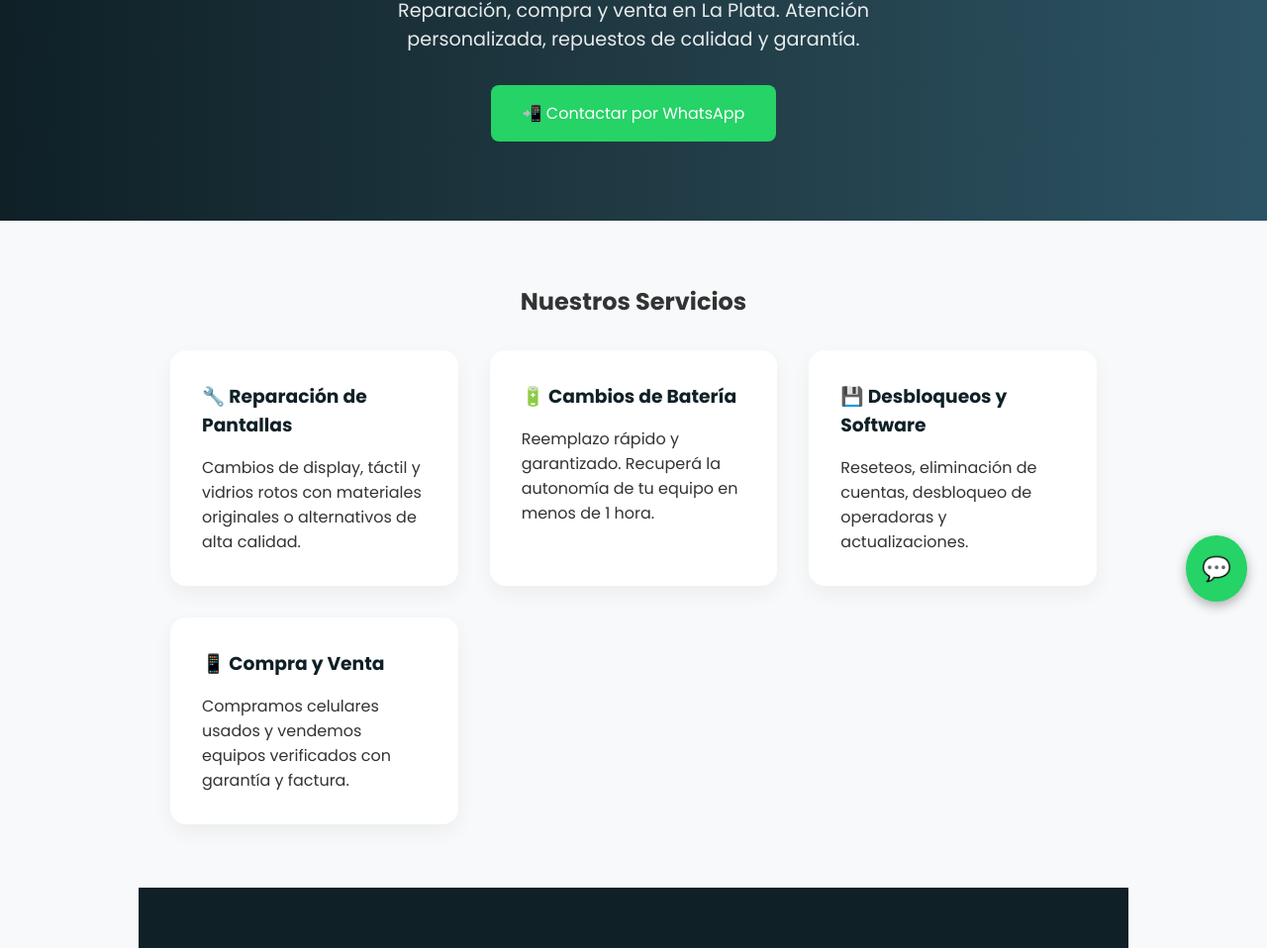
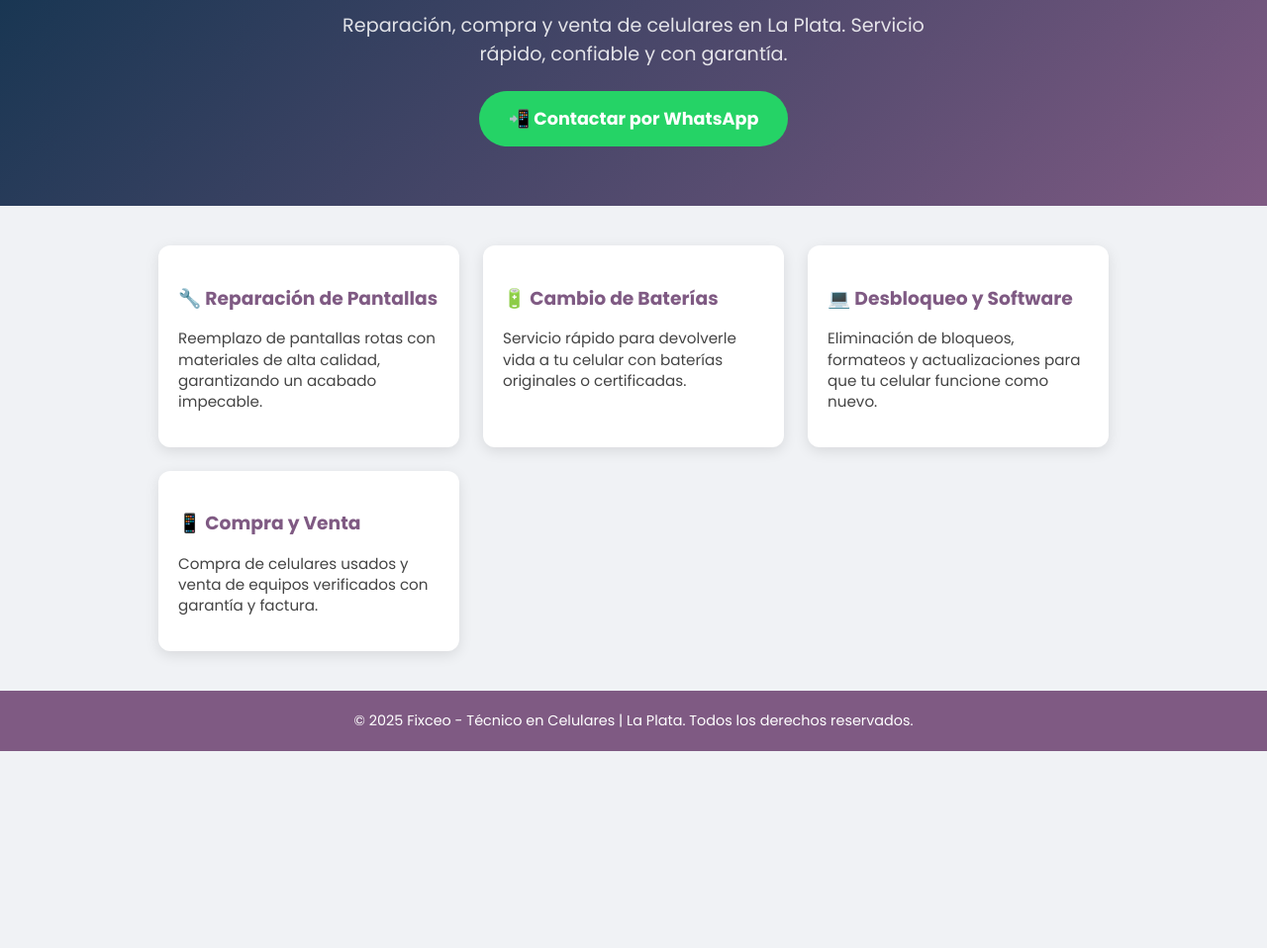
Before and after one commit to Fixceo/ezequiel-tecnico-celulares, a plain HTML site: page index.html in a window 1280 px wide. Shown: the part 172-1130 px from the top of the page at 99% size. After the commit the page ends 931 px from the top, so only its background shows below. Drawn offline with Linux system fonts and the light colour scheme.

Commit message:
Update index.html

```diff
--- a/index.html
+++ b/index.html
@@ -2,175 +2,131 @@
 <html lang="es">
 <head>
   <meta charset="UTF-8" />
-  <meta name="viewport" content="width=device-width, initial-scale=1.0" />
-  <title>Fixceo - Técnico en Celulares</title>
-  <link href="https://fonts.googleapis.com/css2?family=Poppins:wght@400;700&display=swap" rel="stylesheet">
+  <meta name="viewport" content="width=device-width, initial-scale=1" />
+  <title>Fixceo - Técnico en Celulares | La Plata</title>
+  <link href="https://fonts.googleapis.com/css2?family=Poppins:wght@400;700&display=swap" rel="stylesheet" />
   <style>
-    * {
-      margin: 0;
-      padding: 0;
-      box-sizing: border-box;
+    body {
+      margin: 0; padding: 0;
+      font-family: 'Poppins', sans-serif;
+      background: #f0f2f5;
+      color: #222;
     }
-
-    body {
-      font-family: 'Poppins', sans-serif;
-      background-color: #f8f9fa;
-      color: #333;
-    }
-
     header {
-      background: linear-gradient(to right, #0f2027, #203a43, #2c5364);
-      color: white;
-      padding: 5rem 2rem;
+      background: linear-gradient(135deg, #0d324d, #7f5a83);
+      color: #fff;
+      padding: 60px 20px;
       text-align: center;
     }
-
     header h1 {
       font-size: 3rem;
-      margin-bottom: 1rem;
+      margin-bottom: 0.3em;
     }
-
     header p {
       font-size: 1.2rem;
+      margin-bottom: 1.2em;
       max-width: 600px;
-      margin: auto;
-      opacity: 0.9;
+      margin-left: auto;
+      margin-right: auto;
+      opacity: 0.85;
     }
-
-    .btn {
+    .btn-whatsapp {
+      background-color: #25d366;
+      padding: 15px 30px;
+      color: white;
+      font-weight: 700;
+      border-radius: 50px;
+      text-decoration: none;
+      font-size: 1.1rem;
+      transition: background-color 0.3s ease;
       display: inline-block;
-      margin-top: 2rem;
-      padding: 1rem 2rem;
-      font-size: 1rem;
-      background-color: #25d366;
-      color: white;
-      text-decoration: none;
-      border-radius: 8px;
-      transition: background 0.3s ease;
     }
-
-    .btn:hover {
+    .btn-whatsapp:hover {
       background-color: #1ebe57;
     }
-
-    section {
-      padding: 4rem 2rem;
-      max-width: 1000px;
-      margin: auto;
+    main {
+      max-width: 960px;
+      margin: 40px auto;
+      padding: 0 20px;
     }
-
-    .services {
+    section.servicios {
       display: grid;
-      grid-template-columns: repeat(auto-fit, minmax(250px, 1fr));
-      gap: 2rem;
-      margin-top: 2rem;
+      grid-template-columns: repeat(auto-fit,minmax(280px,1fr));
+      gap: 24px;
+      margin-bottom: 40px;
     }
-
-    .service-card {
+    .card-servicio {
       background: white;
-      padding: 2rem;
-      border-radius: 16px;
-      box-shadow: 0 8px 20px rgba(0,0,0,0.05);
-      transition: transform 0.2s ease;
+      border-radius: 12px;
+      padding: 20px;
+      box-shadow: 0 4px 14px rgb(0 0 0 / 0.1);
+      transition: transform 0.3s ease, box-shadow 0.3s ease;
+      cursor: default;
     }
-
-    .service-card:hover {
-      transform: translateY(-6px);
+    .card-servicio:hover {
+      transform: translateY(-8px);
+      box-shadow: 0 10px 30px rgb(0 0 0 / 0.15);
     }
-
-    .service-card h3 {
-      margin-bottom: 1rem;
-      color: #0f2027;
+    .card-servicio h3 {
+      color: #7f5a83;
+      margin-bottom: 10px;
     }
-
-    .section-dark {
-      background-color: #0f2027;
+    .card-servicio p {
+      font-size: 0.95rem;
+      line-height: 1.4;
+      color: #444;
+    }
+    footer {
+      text-align: center;
+      padding: 20px;
+      background: #7f5a83;
       color: white;
-    }
-
-    .section-dark h2 {
-      color: #25d366;
-    }
-
-    .contact {
-      text-align: center;
-      font-size: 1.1rem;
-    }
-
-    .whatsapp-button {
-      position: fixed;
-      right: 20px;
-      bottom: 20px;
-      background: #25d366;
-      border-radius: 50%;
-      padding: 16px;
-      box-shadow: 0 4px 12px rgba(0,0,0,0.3);
-      font-size: 24px;
-      color: white;
-      text-decoration: none;
-      z-index: 1000;
-    }
-
-    footer {
-      background-color: #203a43;
-      color: #bbb;
-      text-align: center;
-      padding: 1rem;
       font-size: 0.9rem;
     }
-
     @media (max-width: 600px) {
       header h1 {
         font-size: 2rem;
       }
-
-      .btn {
-        font-size: 0.9rem;
-        padding: 0.8rem 1.5rem;
+      header p {
+        font-size: 1rem;
+      }
+      .btn-whatsapp {
+        font-size: 1rem;
+        padding: 12px 24px;
       }
     }
   </style>
 </head>
 <body>
-
   <header>
     <h1>Fixceo - Técnico en Celulares</h1>
-  <p>Reparación, compra y venta en La Plata. Atención personalizada, repuestos de calidad y garantía.</p>
-  <a href="https://wa.me/5492215665926" class="btn" target="_blank">📲 Contactar por WhatsApp</a>
+    <p>Reparación, compra y venta de celulares en La Plata. Servicio rápido, confiable y con garantía.</p>
+    <a href="https://wa.me/5492215665926" class="btn-whatsapp" target="_blank">📲 Contactar por WhatsApp</a>
   </header>
 
-<section>
-  <h2 style="text-align: center;">Nuestros Servicios</h2>
-  <div class="services">
-    <div class="service-card">
+  <main>
+    <section class="servicios" aria-label="Servicios ofrecidos">
+      <div class="card-servicio">
         <h3>🔧 Reparación de Pantallas</h3>
-      <p>Cambios de display, táctil y vidrios rotos con materiales originales o alternativos de alta calidad.</p>
+        <p>Reemplazo de pantallas rotas con materiales de alta calidad, garantizando un acabado impecable.</p>
       </div>
-    <div class="service-card">
-      <h3>🔋 Cambios de Batería</h3>
-      <p>Reemplazo rápido y garantizado. Recuperá la autonomía de tu equipo en menos de 1 hora.</p>
+      <div class="card-servicio">
+        <h3>🔋 Cambio de Baterías</h3>
+        <p>Servicio rápido para devolverle vida a tu celular con baterías originales o certificadas.</p>
       </div>
-    <div class="service-card">
-      <h3>💾 Desbloqueos y Software</h3>
-      <p>Reseteos, eliminación de cuentas, desbloqueo de operadoras y actualizaciones.</p>
+      <div class="card-servicio">
+        <h3>💻 Desbloqueo y Software</h3>
+        <p>Eliminación de bloqueos, formateos y actualizaciones para que tu celular funcione como nuevo.</p>
       </div>
-    <div class="service-card">
+      <div class="card-servicio">
         <h3>📱 Compra y Venta</h3>
-      <p>Compramos celulares usados y vendemos equipos verificados con garantía y factura.</p>
-    </div>
+        <p>Compra de celulares usados y venta de equipos verificados con garantía y factura.</p>
       </div>
     </section>
-
-<section class="section-dark">
-  <h2 style="text-align: center;">Zona de trabajo</h2>
-  <p class="contact">📍 La Plata y alrededores - Atención a domicilio o por punto de entrega. Contacto: <strong>2215665926</strong></p>
-</section>
-
-<a href="https://wa.me/5492215665926" target="_blank" class="whatsapp-button" title="Enviar mensaje por WhatsApp">💬</a>
+  </main>
 
   <footer>
-  &copy; 2025 Fixceo - Técnico en Celulares | Todos los derechos reservados
+    &copy; 2025 Fixceo - Técnico en Celulares | La Plata. Todos los derechos reservados.
   </footer>
-
 </body>
 </html>
```
Lines whose indentation alone changed are shown as unchanged.
